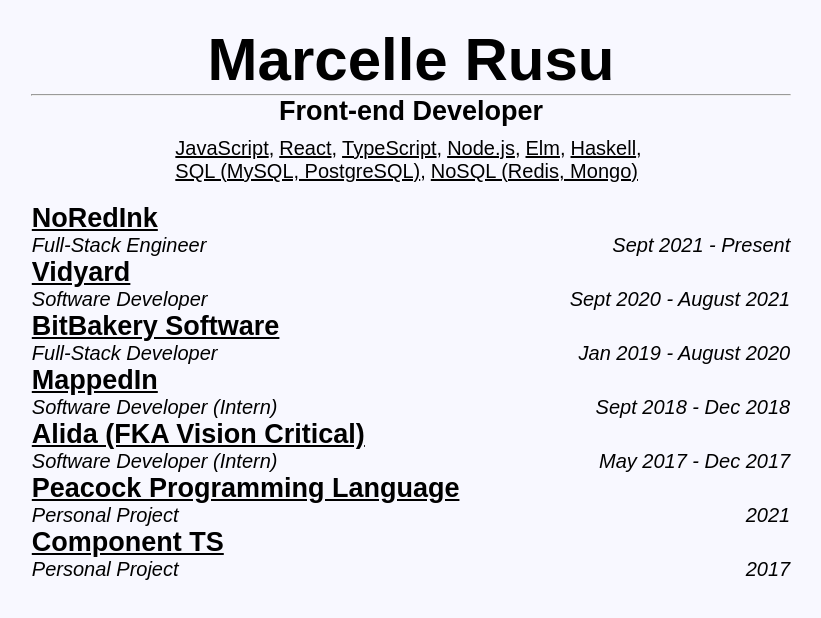
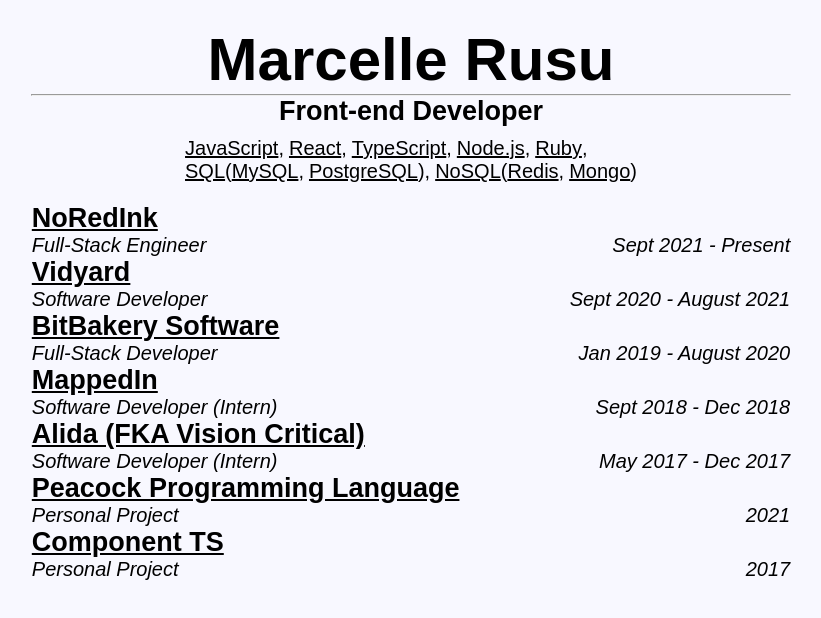
Before and after one commit to marcellerusu/personal-website, a React (Create React App) app: page / in a window 1280 px wide. Shown: the top 618 px of the page, without its empty margins (229-1050 px from the left). Built offline with nearby package versions, Linux system fonts and the light colour scheme; a web font is replaced by a local one.

Commit message:
refactor

```diff
--- a/src/App.js
+++ b/src/App.js
@@ -1,19 +1,25 @@
 import styled from "styled-components";
+import Skills from "./Skills";
 
-const Container = styled.div`
+const Main = styled.div`
   font-size: 20px;
+  hr {
+    margin: 0;
+  }
   h1 {
+    margin: 0;
     font-size: 60px;
   }
   h2 {
+    margin: 0;
     font-size: 40px;
   }
   h3 {
+    margin: 0;
     font-size: 27px;
   }
-  * {
+  p {
     margin: 0;
-    padding: 0;
   }
 `;
 
@@ -25,40 +31,6 @@
   hr {
     width: 100%;
   }
-`;
-
-const Body = styled.div``;
-
-const Row = styled.div`
-  display: flex;
-  margin: 0;
-  padding: 0;
-  font-size: 20px;
-`;
-const Skills = styled.div`
-  margin: 10px 20% 0 20%;
-
-  display: flex;
-  justify-content: center;
-  margin-bottom: 20px;
-`;
-
-const Key = styled.div`
-  width: 200px;
-`;
-const Value = styled.div``;
-const SkillItem = styled.a`
-  color: unset;
-  &:active {
-    color: gray;
-  }
-
-  &:hover {
-  }
-`;
-
-const Comma = styled.div`
-  margin-right: 5px;
 `;
 
 const Details = styled.details`
@@ -108,11 +80,14 @@
 
 function App() {
   const skills = [
-    ["JavaScript", "React", "TypeScript", "Node.js", "Elm", "Haskell"],
-    ["SQL (MySQL, PostgreSQL)", "NoSQL (Redis, Mongo)"],
+    ["JavaScript", "React", "TypeScript", "Node.js", "Ruby"],
+    [
+      ["SQL", ["MySQL", "PostgreSQL"]],
+      ["NoSQL", ["Redis", "Mongo"]],
+    ],
   ];
   return (
-    <Container>
+    <Main>
       <Header>
         <h1>Marcelle Rusu</h1>
         <hr></hr>
@@ -127,31 +102,7 @@
           about front-end, music & language design.
         </em>
       </div> */}
-      <Body>
-        <Skills>
-          <Value>
-            <Row>
-              {skills[0].map((skill) => (
-                <>
-                  <SkillItem href="#4" onClick={(e) => e.preventDefault()}>
-                    {skill}
-                  </SkillItem>
-                  <Comma>,</Comma>
-                </>
-              ))}
-            </Row>
-            <Row>
-              {skills[1].map((skill, i, arr) => (
-                <>
-                  <SkillItem href="#4" onClick={(e) => e.preventDefault()}>
-                    {skill}
-                  </SkillItem>
-                  {i !== arr.length - 1 && <Comma>,</Comma>}
-                </>
-              ))}
-            </Row>
-          </Value>
-        </Skills>
+      <Skills skills={skills} />
       <Item
         title="NoRedInk"
         position="Full-Stack Engineer"
@@ -194,12 +145,10 @@
       >
         Created
       </Item>
-
       <Item title="Component TS" position="Personal Project" dateRange="2017">
         Created
       </Item>
-      </Body>
-    </Container>
+    </Main>
   );
 }
 
--- /dev/null
+++ b/src/Skills.js
@@ -0,0 +1,74 @@
+import React from "react";
+import styled from "styled-components";
+
+const MarginRight = styled.div`
+  margin-right: 5px;
+`;
+
+const Comma = ({ cond }) => cond && <MarginRight>,</MarginRight>;
+
+const Clickable = styled.a`
+  color: unset;
+  &:active {
+    color: gray;
+  }
+`;
+
+const Row = styled.div`
+  display: flex;
+  margin: 0;
+  padding: 0;
+  font-size: 20px;
+`;
+
+const Container = styled.div`
+  margin: 10px 20% 0 20%;
+  display: flex;
+  justify-content: center;
+  margin-bottom: 20px;
+`;
+
+const Item = ({ name }) => (
+  <Clickable href="#" onClick={(e) => e.preventDefault()}>
+    {name}
+  </Clickable>
+);
+
+const Skill = ({ skill }) => {
+  if (typeof skill === "string") return <Item name={skill} />;
+  const [parent, skills] = skill;
+  return (
+    <>
+      <Item name={parent} />(
+      {skills.map((skill, i, arr) => (
+        <React.Fragment key={skill}>
+          <Item name={skill} />
+          <Comma cond={i !== arr.length - 1} />
+        </React.Fragment>
+      ))}
+      )
+    </>
+  );
+};
+
+const SkillRow = ({ skills, trailingComma = false }) => (
+  <Row>
+    {skills.map((skill, i, arr) => (
+      <React.Fragment key={skill}>
+        <Skill skill={skill} />
+        <Comma cond={trailingComma || i !== arr.length - 1} />
+      </React.Fragment>
+    ))}
+  </Row>
+);
+
+const Skills = ({ skills: [firstRow, secondRow] }) => (
+  <Container>
+    <div>
+      <SkillRow skills={firstRow} trailingComma={true} />
+      <SkillRow skills={secondRow} />
+    </div>
+  </Container>
+);
+
+export default Skills;
```
Lines whose indentation alone changed are shown as unchanged.
